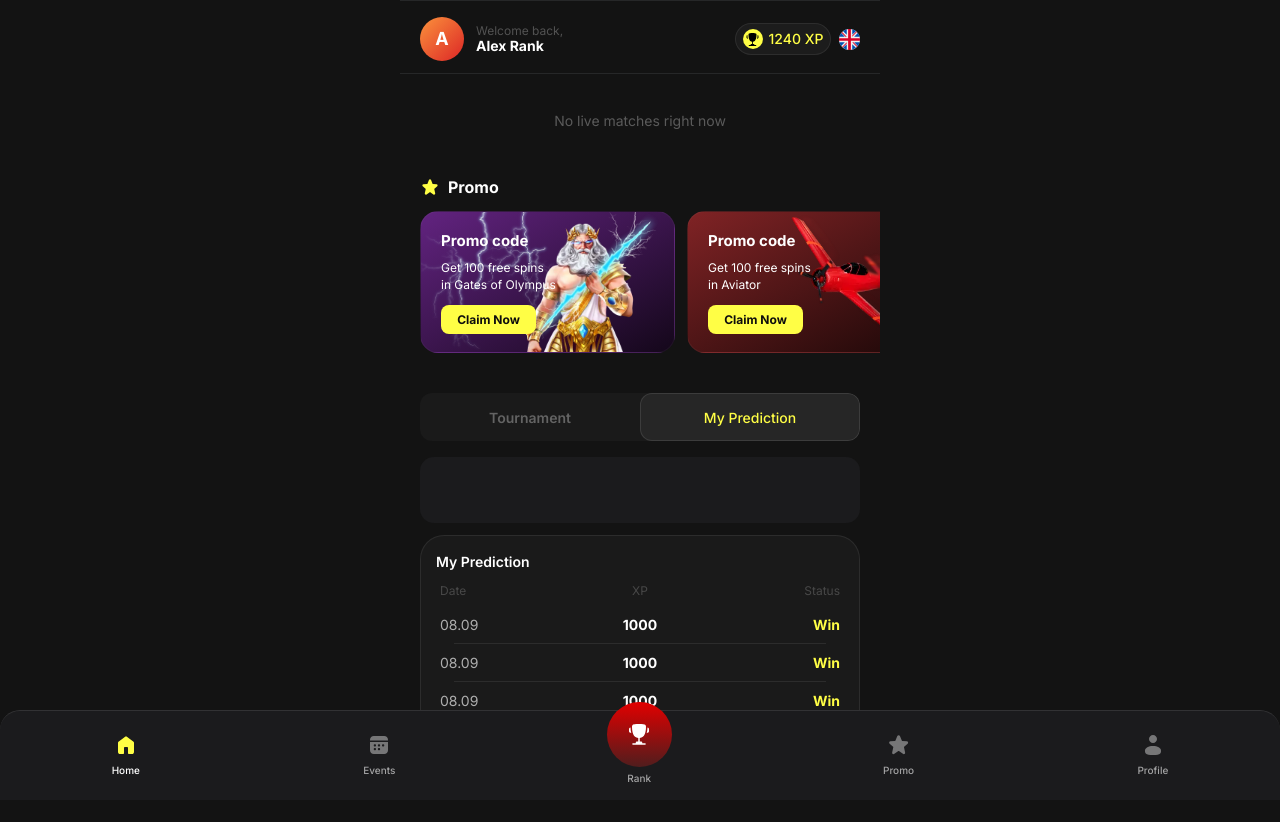
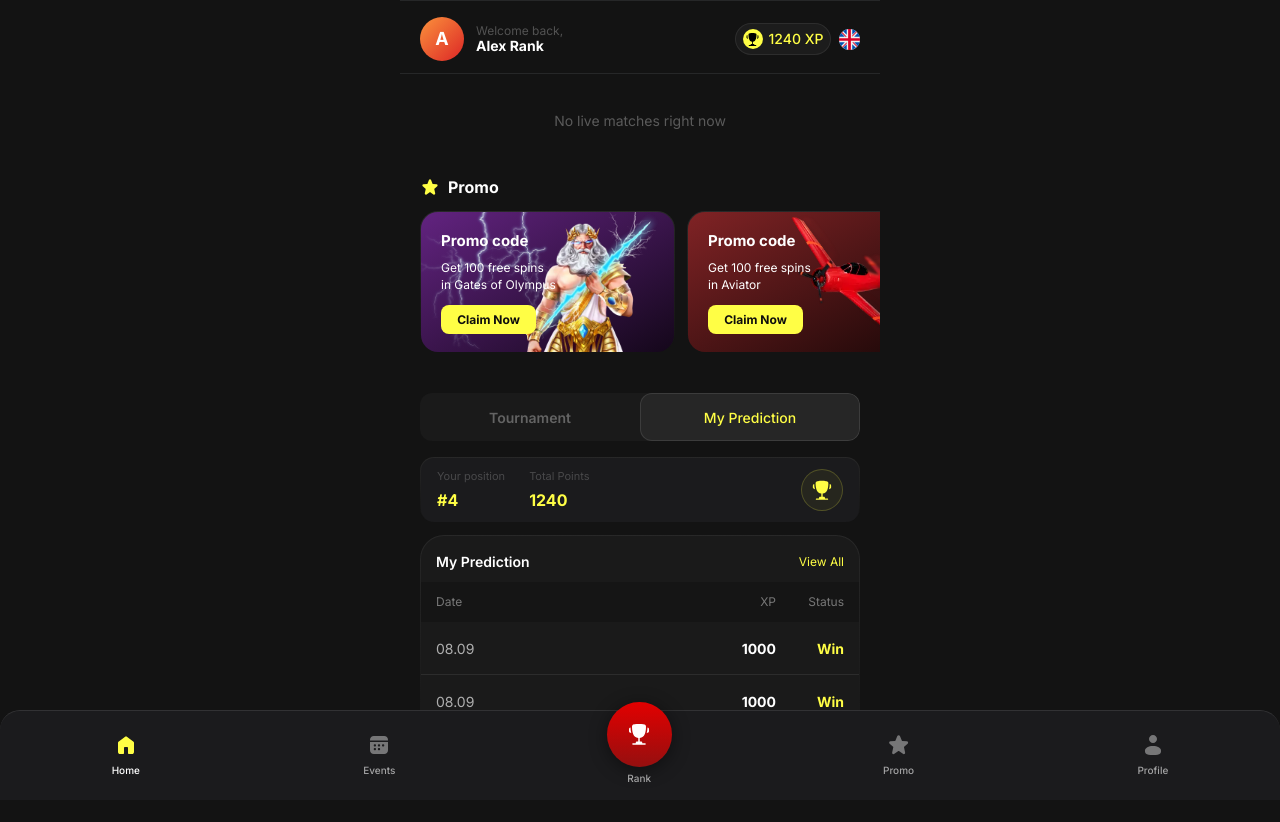
Before and after one commit to Dikobrazzzz/predictor888, a React (Vite) app: page / in a window 1280 px wide. Both pictures are taken after a click on the button "My Prediction". Shown: the top 822 px of the page. Built offline with nearby package versions, Linux system fonts and the light colour scheme; no server answers.

Commit message:
UI polish

```diff
--- a/src/components/BottomNav.jsx
+++ b/src/components/BottomNav.jsx
@@ -73,11 +73,11 @@ export default function BottomNav({ active = 'home', onNavigate }) {
                   width: '65px',
                   height: '65px',
                   borderRadius: '150px',
-                  background: 'linear-gradient(180deg, #E20000 0%, #501D1D 100%)',
+                  background: 'linear-gradient(360deg, #501D1D -90.18%, #E20000 100%)',
                   display: 'flex',
                   alignItems: 'center',
                   justifyContent: 'center',
-                  boxShadow: isActive ? '0 0 20px 4px rgba(226,0,0,0.45)' : 'none',
+                  boxShadow: isActive ? '0px 0px 25px 0px #E20000' : '0px 3px 18px 0px #00000075',
                   transition: 'box-shadow 0.2s',
                 }}
               >
--- a/src/components/DailyRewards.jsx
+++ b/src/components/DailyRewards.jsx
@@ -20,8 +20,8 @@ export default function DailyRewards() {
           width: '255px',
           height: '142px',
           borderRadius: '18px',
-          border: '0.68px solid #BDBDBD0F',
-          background: 'linear-gradient(to bottom right, #622380, #14071A)',
+          border: '0.5px solid transparent',
+          background: 'linear-gradient(to bottom right, #622380, #14071A) padding-box, linear-gradient(180deg, rgba(160,160,160,0.15) 0%, rgba(211,211,211,0) 100%) border-box',
           boxSizing: 'border-box',
           padding: '18px 20px',
           display: 'flex',
@@ -65,8 +65,8 @@ export default function DailyRewards() {
           width: '255px',
           height: '142px',
           borderRadius: '18px',
-          border: '0.68px solid #BDBDBD0F',
-          background: 'linear-gradient(to bottom right, #802325, #1A0707)',
+          border: '0.5px solid transparent',
+          background: 'linear-gradient(to bottom right, #802325, #1A0707) padding-box, linear-gradient(180deg, rgba(160,160,160,0.15) 0%, rgba(211,211,211,0) 100%) border-box',
           boxSizing: 'border-box',
           padding: '18px 20px',
           display: 'flex',
--- a/src/components/EventCard.jsx
+++ b/src/components/EventCard.jsx
@@ -59,10 +59,10 @@ export default function EventCard({ event, onPredict, navigate, forceTopBadge =
     <div
       style={{
         width: '100%',
-        background: 'linear-gradient(rgba(0,0,0,0.48), rgba(0,0,0,0.48)), linear-gradient(to top right, #323232B2, #6F6F6FA1)',
         backdropFilter: 'blur(61px)',
         borderRadius: '27.35px',
-        border: '0.68px solid rgba(255,255,255,0.08)',
+        border: '0.7px solid transparent',
+        background: 'linear-gradient(rgba(0,0,0,0.48), rgba(0,0,0,0.48)) padding-box, linear-gradient(to top right, #323232B2, #6F6F6FA1) padding-box, linear-gradient(180deg, rgba(160,160,160,0.15) 0%, rgba(211,211,211,0) 100%) border-box',
         padding: '16px',
         display: 'flex',
         flexDirection: 'column',
--- a/src/components/TopPlayers.jsx
+++ b/src/components/TopPlayers.jsx
@@ -1,7 +1,5 @@
 import { useState } from 'react'
 import { mockLeaderboard } from '../mockData'
-
-const AVATAR_COLORS = ['#22c55e', '#a855f7', '#3b82f6', '#f97316', '#ec4899']
 
 const MY_PREDICTIONS = [
   { date: '08.09', xp: '1000', status: 'Win' },
@@ -9,13 +7,6 @@ const MY_PREDICTIONS = [
   { date: '08.09', xp: '1000', status: 'Win' },
 ]
 
-function PlayerAvatar({ name, color }) {
-  return (
-    <div style={{ width: '32px', height: '32px', borderRadius: '50%', backgroundColor: color, display: 'flex', alignItems: 'center', justifyContent: 'center', color: '#fff', fontSize: '13px', fontWeight: 700, flexShrink: 0 }}>
-      {name.charAt(0).toUpperCase()}
-    </div>
-  )
-}
 
 export default function TopPlayers() {
   const [tab, setTab] = useState('tournament')
@@ -40,47 +31,79 @@ export default function TopPlayers() {
 
       {tab === 'tournament' ? (
         /* Tournament table — Top Players */
-        <div style={{ width: '100%', height: '265px', background: '#1A1A1A', border: '1px solid rgba(255,255,255,0.08)', borderRadius: '24px', padding: '15px', display: 'flex', flexDirection: 'column', overflow: 'hidden', boxSizing: 'border-box' }}>
+        <div style={{ width: '100%', borderRadius: '24px', padding: '15px', display: 'flex', flexDirection: 'column', overflow: 'hidden', boxSizing: 'border-box', border: '1px solid transparent', background: 'linear-gradient(#1A1A1A, #1A1A1A) padding-box, linear-gradient(180deg, rgba(160,160,160,0.15) 0%, rgba(211,211,211,0) 100%) border-box' }}>
           <div style={{ display: 'flex', alignItems: 'center', justifyContent: 'space-between', marginBottom: '10px' }}>
             <span style={{ color: '#FFFFFF', fontWeight: 600, fontSize: '14px' }}>Top Players</span>
             <button style={{ color: '#FFFE45', fontWeight: 400, fontSize: '12px', background: 'none', border: 'none', cursor: 'pointer', padding: 0 }}>View All</button>
           </div>
-          <div style={{ display: 'flex', alignItems: 'center', marginBottom: '6px', padding: '0 4px' }}>
-            <span style={{ width: '32px', color: 'rgba(255,255,255,0.42)', fontSize: '12px', fontWeight: 400 }}>#</span>
+          {/* Header row — full width edge to edge */}
+          <div style={{ display: 'flex', alignItems: 'center', margin: '0 -15px 6px', padding: '4px 15px', background: 'rgba(0,0,0,0.20)', height: '40px' }}>
+            <span style={{ width: '44px', color: 'rgba(255,255,255,0.42)', fontSize: '12px', fontWeight: 400 }}>#</span>
             <span style={{ flex: 1, color: 'rgba(255,255,255,0.42)', fontSize: '12px', fontWeight: 400 }}>Player</span>
-            <span style={{ color: 'rgba(255,255,255,0.42)', fontSize: '12px', fontWeight: 400 }}>PTS</span>
+            <span style={{ color: 'rgba(255,255,255,0.42)', fontSize: '12px', fontWeight: 400 }}>XP</span>
           </div>
-          <div style={{ display: 'flex', flexDirection: 'column', flex: 1 }}>
+          <div style={{ display: 'flex', flexDirection: 'column', flex: 1, margin: '0 -15px' }}>
             {mockLeaderboard.map((player, idx) => {
-              const avatarColor = AVATAR_COLORS[idx % AVATAR_COLORS.length]
+              const isLast = idx === mockLeaderboard.length - 1
+              const nameColor = player.isMe ? '#FFFE45' : player.rank === 1 ? '#FF4D00' : '#FFFFFF'
+              const ptsColor = player.isMe ? '#FFFE45' : player.rank === 1 ? '#FF4D00' : '#FFFFFF'
               const isFirst = player.rank === 1
-              const isLast = idx === mockLeaderboard.length - 1
-              let nameColor = 'rgba(255,255,255,0.30)'
-              let ptsColor = 'rgba(255,255,255,0.30)'
-              if (isFirst) { nameColor = '#FF4D00'; ptsColor = '#FF4D00' }
-              if (player.isMe) { nameColor = '#FFFFFF'; ptsColor = '#FFFFFF' }
+
+              let circleBg, numColor
+              if (player.rank === 1) {
+                circleBg = '#FF4D00'; numColor = '#0E0D0D'
+              } else if (player.rank === 2) {
+                circleBg = 'linear-gradient(135deg, #B3BCDA, #5F6474)'; numColor = '#0E0D0D'
+              } else if (player.rank === 3) {
+                circleBg = 'linear-gradient(135deg, #9B6D32, #352511)'; numColor = '#0E0D0D'
+              } else if (player.rank === 4) {
+                circleBg = '#FFFE45'; numColor = '#0E0D0D'
+              } else {
+                circleBg = 'rgba(255,255,255,0.10)'; numColor = 'rgba(255,255,255,0.20)'
+              }
+
               return (
                 <div key={player.rank}>
-                  <div style={{ display: 'flex', alignItems: 'center', padding: '6px 4px' }}>
-                    <div style={{ width: '32px', display: 'flex', alignItems: 'center' }}>
-                      {isFirst ? (
-                        <img src="/icons/i_games.svg" alt="crown" style={{ width: '20px', height: '20px' }} />
-                      ) : (
-                        <span style={{ color: player.isMe ? '#FFFE45' : 'rgba(255,255,255,0.42)', fontSize: '13px', fontWeight: 400 }}>{player.rank}</span>
-                      )}
+                  <div style={{
+                    display: 'flex', alignItems: 'center',
+                    background: player.isMe ? 'rgba(255,254,69,0.05)' : 'transparent',
+                    position: 'relative',
+                    minHeight: '52px',
+                  }}>
+                    {/* Left accent bar for rank 1 */}
+                    {isFirst && (
+                      <div style={{
+                        position: 'absolute', left: 0, top: 0,
+                        width: '4px', height: '52px',
+                        background: '#FF4D00',
+                        borderRadius: '0 2px 2px 0',
+                        flexShrink: 0,
+                      }} />
+                    )}
+
+                    <div style={{ display: 'flex', alignItems: 'center', flex: 1, padding: '6px 15px', paddingLeft: isFirst ? '19px' : '15px' }}>
+                      {/* Rank circle */}
+                      <div style={{ width: '44px', display: 'flex', alignItems: 'center', flexShrink: 0 }}>
+                        <div style={{
+                          width: '28px', height: '28px', borderRadius: '50%',
+                          background: circleBg,
+                          display: 'flex', alignItems: 'center', justifyContent: 'center', flexShrink: 0,
+                        }}>
+                          {player.rank === 1 ? (
+                            <img src="/icons/Icon-4.svg" alt="1st" style={{ width: '16px', height: '16px' }} />
+                          ) : (
+                            <span style={{ color: numColor, fontSize: '12px', fontWeight: 600 }}>{player.rank}</span>
+                          )}
+                        </div>
+                      </div>
+                      {/* Name */}
+                      <span style={{ flex: 1, fontSize: '14px', fontWeight: 500, color: nameColor }}>{player.name}</span>
+                      {/* XP */}
+                      <span style={{ fontSize: '14px', fontWeight: 500, color: ptsColor }}>{player.pts}</span>
                     </div>
-                    <div style={{ display: 'flex', alignItems: 'center', gap: '8px', flex: 1 }}>
-                      {player.isMe ? (
-                        <div style={{ width: '28px', height: '28px', borderRadius: '50%', background: 'linear-gradient(135deg, #fb923c, #dc2626)', display: 'flex', alignItems: 'center', justifyContent: 'center', color: '#fff', fontSize: '11px', fontWeight: 700, flexShrink: 0 }}>Y</div>
-                      ) : (
-                        <PlayerAvatar name={player.name} color={avatarColor} />
-                      )}
-                      <span style={{ fontSize: '14px', fontWeight: 500, color: nameColor }}>{player.name}</span>
-                    </div>
-                    <span style={{ fontSize: '14px', fontWeight: 500, color: ptsColor }}>{player.pts}</span>
                   </div>
                   {!isLast && (
-                    <div style={{ width: '91%', height: '1px', background: 'rgba(255,255,255,0.08)', margin: '0 auto' }} />
+                    <div style={{ width: '100%', height: '1px', background: 'rgba(255,255,255,0.08)' }} />
                   )}
                 </div>
               )
@@ -94,36 +117,65 @@ export default function TopPlayers() {
           <div style={{
             width: '100%',
             height: '66px',
-            background: '#1B1B1D',
             borderRadius: '14px',
             marginBottom: '12px',
             boxSizing: 'border-box',
-          }} />
+            padding: '0 16px',
+            display: 'flex',
+            alignItems: 'center',
+            justifyContent: 'space-between',
+            border: '1px solid transparent',
+            background: 'linear-gradient(#1B1B1D, #1B1B1D) padding-box, linear-gradient(180deg, rgba(160,160,160,0.15) 0%, rgba(211,211,211,0) 100%) border-box',
+          }}>
+            {/* Left: labels + values */}
+            <div style={{ display: 'flex', gap: '24px' }}>
+              <div>
+                <div style={{ color: 'rgba(255,255,255,0.20)', fontSize: '11px', fontWeight: 400, marginBottom: '4px' }}>Your position</div>
+                <div style={{ color: '#FFFE45', fontSize: '16px', fontWeight: 700 }}>#4</div>
+              </div>
+              <div>
+                <div style={{ color: 'rgba(255,255,255,0.20)', fontSize: '11px', fontWeight: 400, marginBottom: '4px' }}>Total Points</div>
+                <div style={{ color: '#FFFE45', fontSize: '16px', fontWeight: 700 }}>1240</div>
+              </div>
+            </div>
+
+            {/* Right: circle with icon */}
+            <div style={{
+              width: '42px', height: '42px', borderRadius: '50%',
+              background: 'rgba(255,254,69,0.05)',
+              border: '1px solid rgba(255,254,69,0.20)',
+              display: 'flex', alignItems: 'center', justifyContent: 'center',
+              flexShrink: 0,
+            }}>
+              <img src="/icons/Iocn_Tapbar-2.svg" alt="" style={{ width: '22px', height: '22px' }} />
+            </div>
+          </div>
 
           {/* My Prediction table */}
-          <div style={{ width: '100%', background: '#1A1A1A', border: '1px solid rgba(255,255,255,0.08)', borderRadius: '24px', padding: '15px', display: 'flex', flexDirection: 'column', boxSizing: 'border-box' }}>
+          <div style={{ width: '100%', borderRadius: '24px', padding: '15px', display: 'flex', flexDirection: 'column', boxSizing: 'border-box', border: '1px solid transparent', background: 'linear-gradient(#1A1A1A, #1A1A1A) padding-box, linear-gradient(180deg, rgba(160,160,160,0.15) 0%, rgba(211,211,211,0) 100%) border-box' }}>
             <div style={{ display: 'flex', alignItems: 'center', justifyContent: 'space-between', marginBottom: '10px' }}>
               <span style={{ color: '#FFFFFF', fontWeight: 600, fontSize: '14px' }}>My Prediction</span>
+              <button style={{ color: '#FFFE45', fontWeight: 400, fontSize: '12px', background: 'none', border: 'none', cursor: 'pointer', padding: 0 }}>View All</button>
             </div>
 
-            {/* Column headers */}
-            <div style={{ display: 'flex', alignItems: 'center', marginBottom: '6px', padding: '0 4px' }}>
-              <span style={{ flex: 1, color: 'rgba(255,255,255,0.20)', fontSize: '12px', fontWeight: 400 }}>Date</span>
-              <span style={{ flex: 1, textAlign: 'center', color: 'rgba(255,255,255,0.20)', fontSize: '12px', fontWeight: 400 }}>XP</span>
-              <span style={{ flex: 1, textAlign: 'right', color: 'rgba(255,255,255,0.20)', fontSize: '12px', fontWeight: 400 }}>Status</span>
+            {/* Column headers — edge to edge, same style as # Player XP */}
+            <div style={{ display: 'flex', alignItems: 'center', margin: '0 -15px 0', padding: '4px 15px', background: 'rgba(0,0,0,0.20)', height: '40px' }}>
+              <span style={{ flex: 1, color: 'rgba(255,255,255,0.42)', fontSize: '12px', fontWeight: 400 }}>Date</span>
+              <span style={{ width: '60px', textAlign: 'right', color: 'rgba(255,255,255,0.42)', fontSize: '12px', fontWeight: 400, marginRight: '8px' }}>XP</span>
+              <span style={{ width: '60px', textAlign: 'right', color: 'rgba(255,255,255,0.42)', fontSize: '12px', fontWeight: 400 }}>Status</span>
             </div>
 
-            {/* Rows */}
-            <div style={{ display: 'flex', flexDirection: 'column' }}>
+            {/* Rows — edge to edge dividers, same height as Top Players */}
+            <div style={{ display: 'flex', flexDirection: 'column', margin: '0 -15px' }}>
               {MY_PREDICTIONS.map((row, idx) => (
                 <div key={idx}>
-                  <div style={{ display: 'flex', alignItems: 'center', padding: '8px 4px' }}>
+                  <div style={{ display: 'flex', alignItems: 'center', minHeight: '52px', padding: '6px 15px' }}>
                     <span style={{ flex: 1, color: '#AEAEAE', fontSize: '14px', fontWeight: 400 }}>{row.date}</span>
-                    <span style={{ flex: 1, textAlign: 'center', color: '#FFFFFF', fontSize: '14px', fontWeight: 700 }}>{row.xp}</span>
-                    <span style={{ flex: 1, textAlign: 'right', color: '#FFFE45', fontSize: '14px', fontWeight: 700 }}>{row.status}</span>
+                    <span style={{ width: '60px', textAlign: 'right', color: '#FFFFFF', fontSize: '14px', fontWeight: 700, marginRight: '8px' }}>{row.xp}</span>
+                    <span style={{ width: '60px', textAlign: 'right', color: '#FFFE45', fontSize: '14px', fontWeight: 700 }}>{row.status}</span>
                   </div>
                   {idx < MY_PREDICTIONS.length - 1 && (
-                    <div style={{ width: '91%', height: '1px', background: 'rgba(255,255,255,0.08)', margin: '0 auto' }} />
+                    <div style={{ width: '100%', height: '1px', background: 'rgba(255,255,255,0.08)' }} />
                   )}
                 </div>
               ))}
```
Also changed, not shown: src/mockData.js (+7 -4 lines), src/pages/Profile.jsx (+22 -11 lines), src/pages/Promo.jsx (+4 -4 lines), src/pages/Rank.jsx (+14 -79 lines), public/icons/Icon-4.svg (added), public/icons/Icon-5.svg (added).
